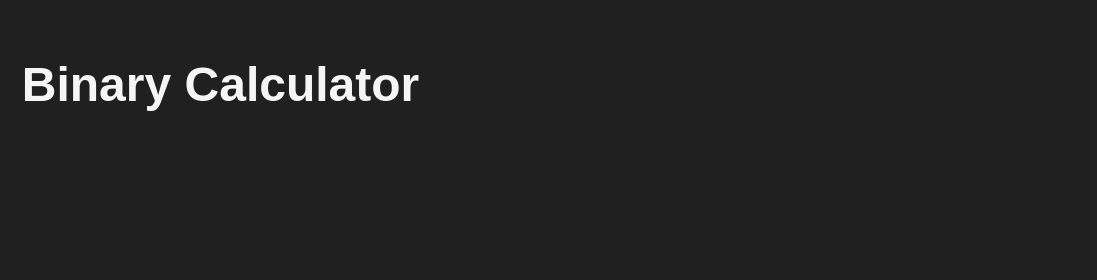
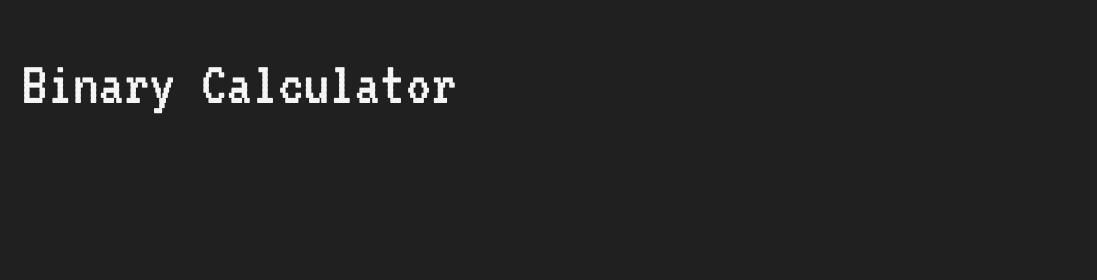
Before and after one commit to Bicheka/binary-calculator, a website built with Vite: page index.html in a window 1280 px wide. Shown: the top 280 px of the page, 183-1280 px from the left. Built offline with nearby package versions, Linux system fonts and the light colour scheme.

Commit message:
header font changed

```diff
--- a/index.html
+++ b/index.html
@@ -7,6 +7,10 @@
     <link rel="stylesheet" href="/styles/main.css">
     <link rel="icon" icon” href="public/favicon.ico">
     <script type="module" src="/src/main.js" defer></script>
+
+    <link rel="preconnect" href="https://fonts.googleapis.com">
+    <link rel="preconnect" href="https://fonts.gstatic.com" crossorigin>
+    <link href="https://fonts.googleapis.com/css2?family=VT323&display=swap" rel="stylesheet">
   </head>
   <body>
     <header>
--- a/styles/main.css
+++ b/styles/main.css
@@ -15,7 +15,10 @@ header img{
     border-radius: 10px;
 }
 header h1{
-    font-size: 3rem;
+    font-size: 4rem;
+    font-family: "VT323", monospace;
+    font-weight: 400;
+    font-style: normal;
 }
 body {
     font-family: sans-serif;
```
